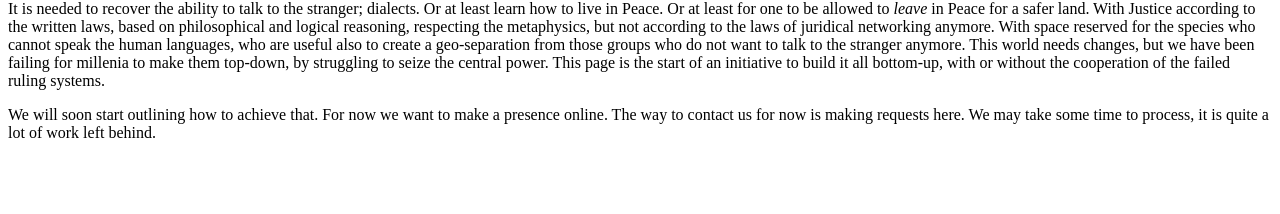
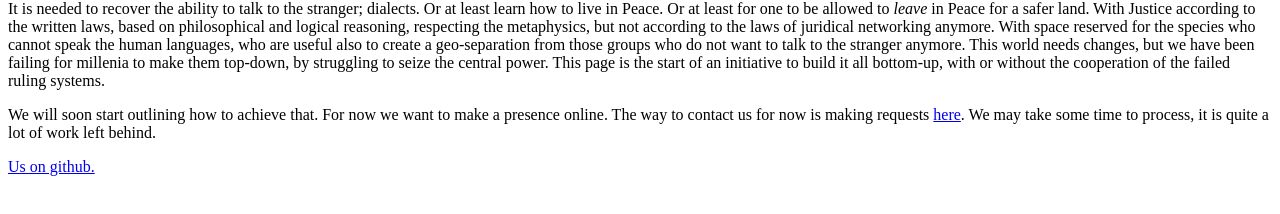
Before and after one commit to thepastel/thepastel, a plain HTML site: page index.html in a window 1280 px wide. Shown: the part 118-332 px from the top of the page. Drawn offline with Linux system fonts and the light colour scheme.

Commit message:
Update index.html

```diff
--- a/index.html
+++ b/index.html
@@ -14,7 +14,12 @@ It is needed to recover the ability to talk to the stranger; dialects. Or at lea
 </p>
 
 
-<p>We will soon start outlining how to achieve that. For now we want to make a presence online. The way to contact us for now is making requests here. We may take some time to process, it is quite a lot of work left behind.</p>
+<p>We will soon start outlining how to achieve that. For now we want to make a presence online. The way to contact us for now is making requests <a href="https://github.com/thepastel">here</a>. We may take some time to process, it is quite a lot of work left behind.</p>
+
+
+<p>
+<a href="https://github.com/thepastel">Us on github.</a>
+</p>
 
 <p>
 </p>
```
